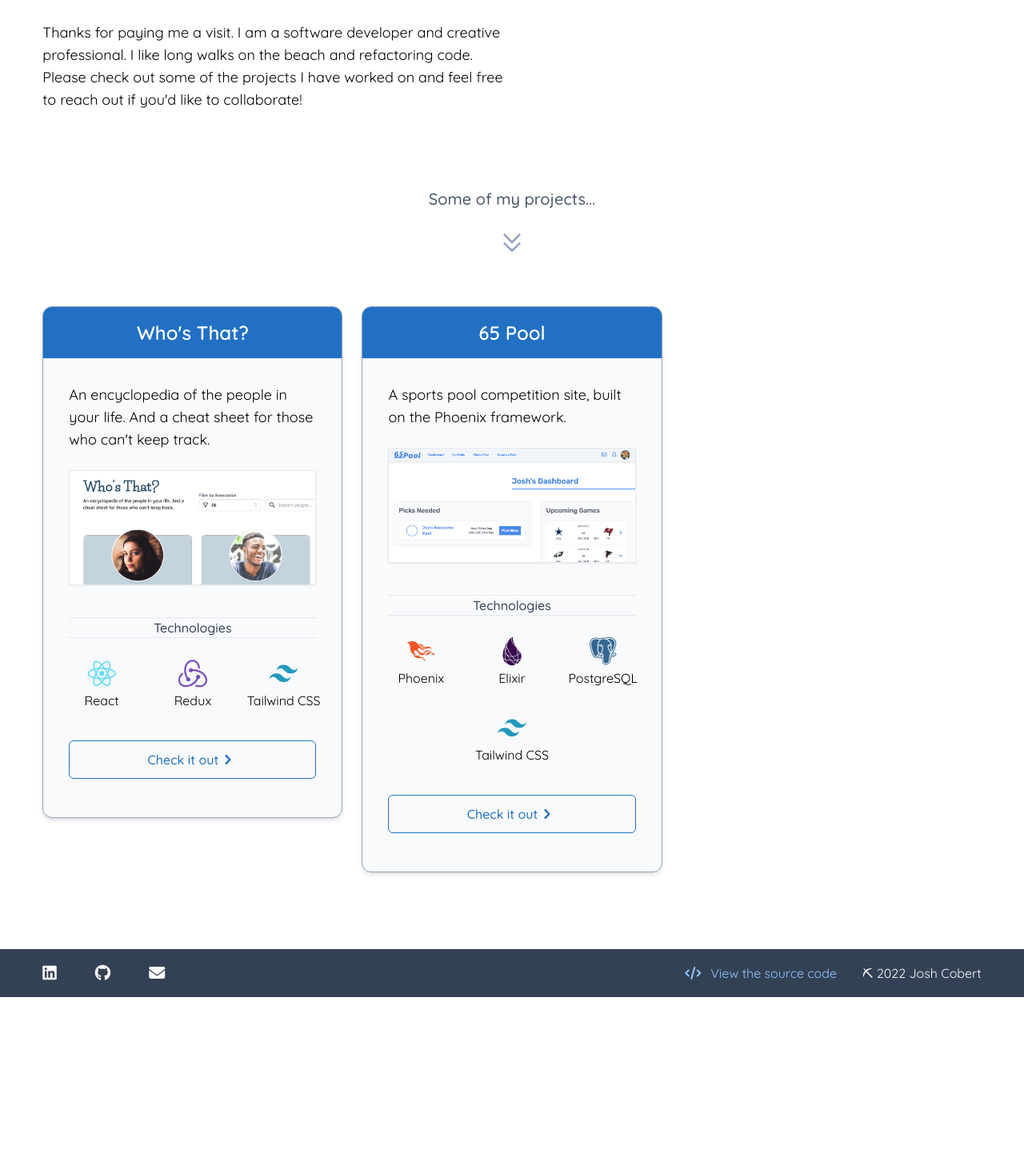
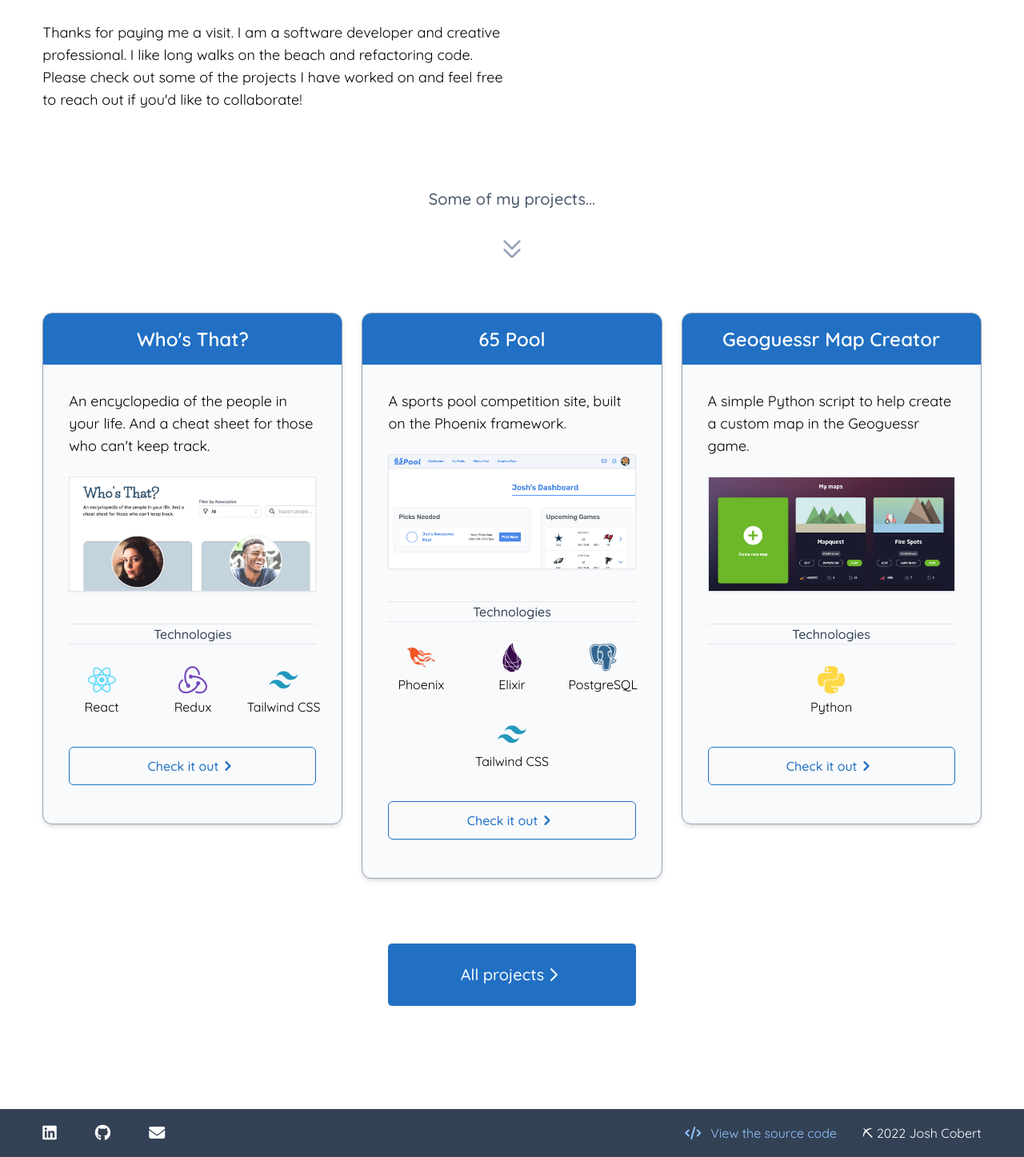
Before and after one commit to jcobert/josh-cobert, a React (Create React App) app: page / in a window 1280 px wide. Shown: the part 237-1684 px from the top of the page at 80% size. Before the commit the page ends 1484 px from the top, so only its background shows below. Built offline with nearby package versions, Linux system fonts and the light colour scheme; a web font is replaced by a local one.

Commit message:
add show all projects button

```diff
--- a/src/components/pages/Home.jsx
+++ b/src/components/pages/Home.jsx
@@ -2,12 +2,16 @@ import React from "react";
 import Heading, { getHeading } from "../Heading";
 import { CardPreview } from "../Card";
 import projects from "../../data/projects.json";
-import { ChevronDoubleDownIcon } from "@heroicons/react/outline";
+import { Link } from "react-router-dom";
+import {
+  ChevronDoubleDownIcon,
+  ChevronRightIcon,
+} from "@heroicons/react/outline";
 
 function Home() {
   const heading = getHeading("Home");
   const projectCards = [];
-  const featuredCount = 2;
+  const featuredCount = 3;
 
   projects.map((p) =>
     projectCards.push(
@@ -33,12 +37,23 @@ function Home() {
           paragraph={heading.paragraph}
         />
       </div>
-      <div className="flex flex-col items-center gap-y-6 text-xl text-theme-primary font-medium mt-12 md:mt-20 lg:mt-24 mb-16">
+      <div className="flex flex-col items-center gap-y-8 text-xl text-theme-primary font-medium mt-14 md:mt-20 lg:mt-24 mb-16">
         <h4 className="text-slate-600">Some of my projects...</h4>
         <ChevronDoubleDownIcon className="w-8 text-slate-400" />
       </div>
       <div className="grid grid-cols-1 md:grid-cols-2 lg:grid-cols-3 w-11/12 px-2 md:px-0 lg:max-w-7xl gap-y-14 sm:gap-y-16 gap-x-6 mx-auto">
         {projectCards.slice(0, featuredCount)}
+        {/* Show all button */}
+        <div className="px-8 self-center lg:col-start-2">
+          <div className="bg-theme-primary hover:bg-slate-500 text-white text-xl font-medium w-full sm:w-6/12 md:w-full h-20 mx-auto mt-4 mb-8 rounded-md border border-white hover:border-theme-primary transition-all">
+            <Link to={"/projects"} className="flex justify-center h-full">
+              <p className="self-center">All projects</p>
+              <div className="self-center">
+                <ChevronRightIcon className="w-6" />
+              </div>
+            </Link>
+          </div>
+        </div>
       </div>
     </div>
   );
```
